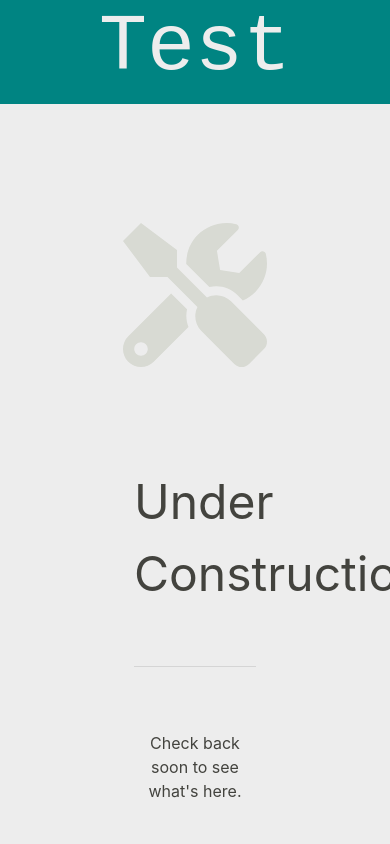
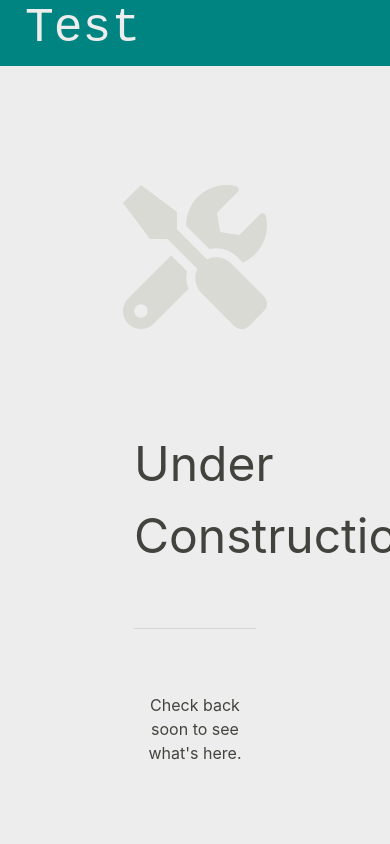
Before and after one commit to lewisdean731/lewisdean-dot-me, a React (Create React App) app: page / in a window 390 px wide. Shown: the top 844 px of the page. Built offline with nearby package versions, Linux system fonts and the light colour scheme.

Commit message:
Move title to left

```diff
--- a/src/components/BannerTexts/BannerHeader/BannerHeader.module.scss
+++ b/src/components/BannerTexts/BannerHeader/BannerHeader.module.scss
@@ -1,25 +1,24 @@
 @import "../../../styles/resources.scss";
 
 .Title {
-  text-align: center;
-  font-family: monospace;
-  font-size: 10em;
+  padding-left: 25px;
+  text-align: left;
+  font-family: 'Roboto Mono', monospace;
+  font-size: 5em;
   color: $colour-white;
   background-color: $colour-blue;
 }
 
 .Box {
-  padding: 25px;
   height: 100%;
 }
 
 @media (max-width: 1000px) {
   .Title {
-    font-size: 5em;
+    font-size: 3em;
   }
 
   .Box {
-    padding: 0%;
     width: 100%;
   }
 }
```
